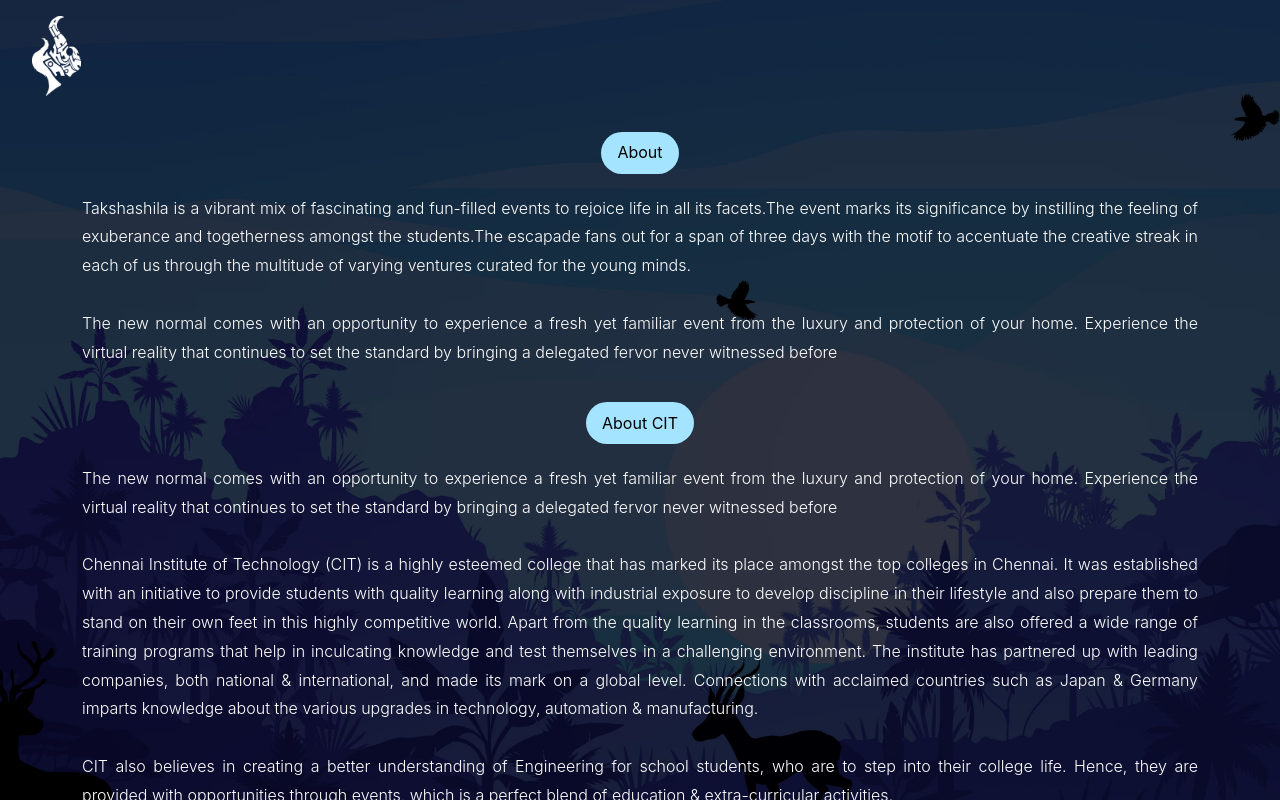
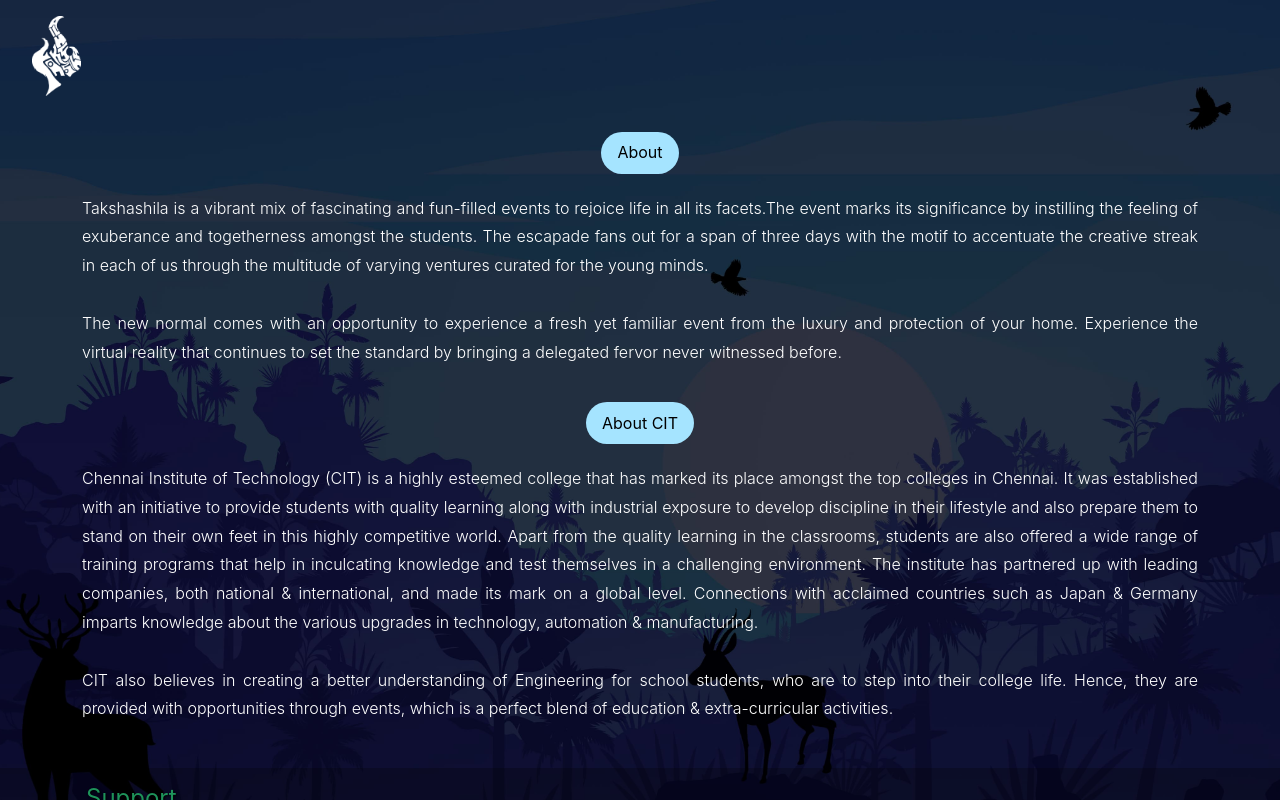
Before and after one commit to Legal-Pirates-Official/Takshashila-2k22, a React (Create React App) app: page /about in a window 1280 px wide. Shown: the top 800 px of the page. Built offline with nearby package versions, Linux system fonts and the light colour scheme.

Commit message:
Fixes About Content

```diff
--- a/src/screens/About/About.jsx
+++ b/src/screens/About/About.jsx
@@ -22,7 +22,7 @@
           Takshashila is a vibrant mix of fascinating and fun-filled events to
           rejoice life in all its facets.The event marks its significance by
           instilling the feeling of exuberance and togetherness amongst the
-          students.The escapade fans out for a span of three days with the motif
+          students. The escapade fans out for a span of three days with the motif
           to accentuate the creative streak in each of us through the multitude
           of varying ventures curated for the young minds.
           <br />
@@ -30,7 +30,7 @@
           The new normal comes with an opportunity to experience a fresh yet
           familiar event from the luxury and protection of your home. Experience
           the virtual reality that continues to set the standard by bringing a
-          delegated fervor never witnessed before
+          delegated fervor never witnessed before.
         </p>
       </AboutDiv>
       <AboutDiv className="container">
@@ -38,11 +38,6 @@
           <div className="title">About CIT</div>
         </div>
         <p>
-          The new normal comes with an opportunity to experience a fresh yet
-          familiar event from the luxury and protection of your home. Experience
-          the virtual reality that continues to set the standard by bringing a
-          delegated fervor never witnessed before
-          <br /> <br />
           Chennai Institute of Technology (CIT) is a highly esteemed college
           that has marked its place amongst the top colleges in Chennai. It was
           established with an initiative to provide students with quality
```
